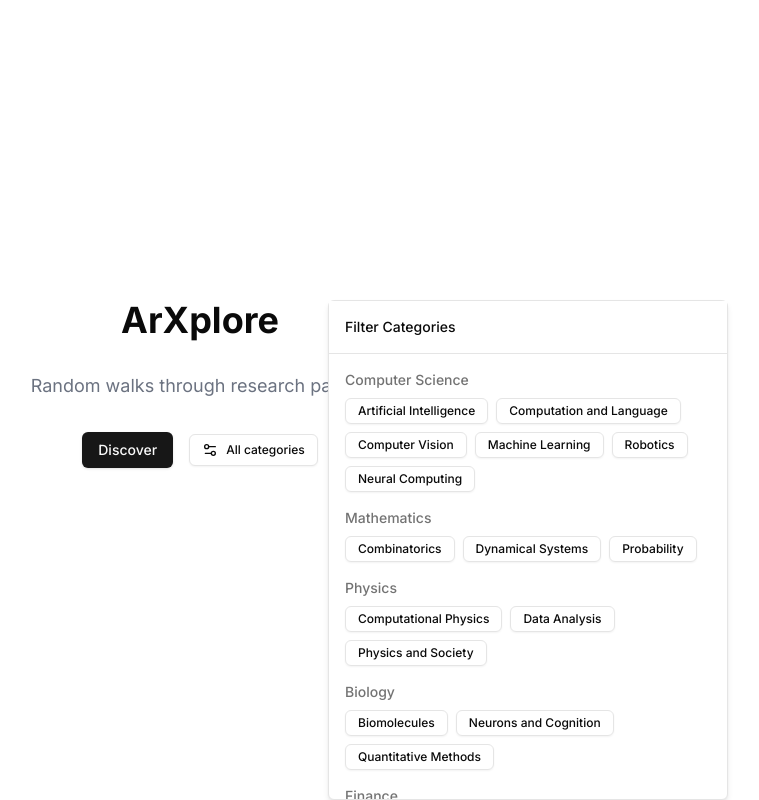
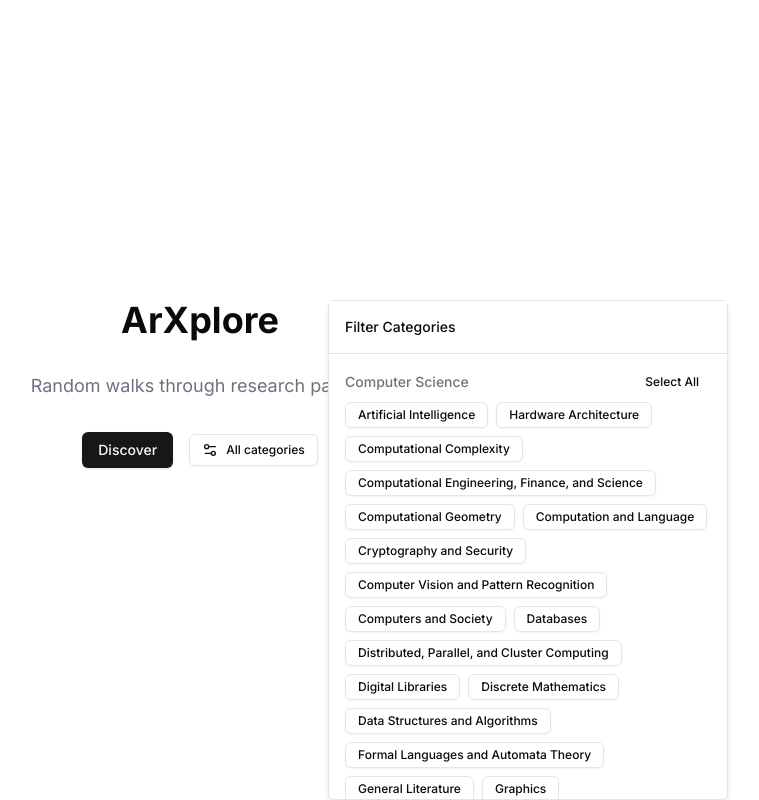
Before and after one commit to dmarticus/arxplore, a Next.js app: page / in a window 1280 px wide. Both pictures are taken after a click on the button "All categories". Shown: the whole page, without its empty margins (440-1199 px from the left). Built offline with nearby package versions, Linux system fonts and the light colour scheme.

Commit message:
added all possible arxiv categories and a better filter UX

```diff
--- a/components/CategoryFilters.tsx
+++ b/components/CategoryFilters.tsx
@@ -5,36 +5,129 @@
 export const categories = {
   "Computer Science": [
     { id: "cs.AI", name: "Artificial Intelligence" },
+    { id: "cs.AR", name: "Hardware Architecture" },
+    { id: "cs.CC", name: "Computational Complexity" },
+    { id: "cs.CE", name: "Computational Engineering, Finance, and Science" },
+    { id: "cs.CG", name: "Computational Geometry" },
     { id: "cs.CL", name: "Computation and Language" },
-    { id: "cs.CV", name: "Computer Vision" },
+    { id: "cs.CR", name: "Cryptography and Security" },
+    { id: "cs.CV", name: "Computer Vision and Pattern Recognition" },
+    { id: "cs.CY", name: "Computers and Society" },
+    { id: "cs.DB", name: "Databases" },
+    { id: "cs.DC", name: "Distributed, Parallel, and Cluster Computing" },
+    { id: "cs.DL", name: "Digital Libraries" },
+    { id: "cs.DM", name: "Discrete Mathematics" },
+    { id: "cs.DS", name: "Data Structures and Algorithms" },
+    { id: "cs.FL", name: "Formal Languages and Automata Theory" },
+    { id: "cs.GL", name: "General Literature" },
+    { id: "cs.GR", name: "Graphics" },
+    { id: "cs.GT", name: "Computer Science and Game Theory" },
+    { id: "cs.HC", name: "Human-Computer Interaction" },
+    { id: "cs.IR", name: "Information Retrieval" },
+    { id: "cs.IT", name: "Information Theory" },
     { id: "cs.LG", name: "Machine Learning" },
-    { id: "cs.RO", name: "Robotics" },
-    { id: "cs.NE", name: "Neural Computing" },
+    { id: "cs.LO", name: "Logic in Computer Science" },
+    { id: "cs.MA", name: "Multiagent Systems" },
+    { id: "cs.MM", name: "Multimedia" },
+    { id: "cs.MS", name: "Mathematical Software" },
+    { id: "cs.NA", name: "Numerical Analysis" },
+    { id: "cs.OH", name: "Other Computer Science" },
+    { id: "cs.OS", name: "Operating Systems" },
+    { id: "cs.PF", name: "Performance" },
+    { id: "cs.SE", name: "Software Engineering" },
+    { id: "cs.SI", name: "Social and Information Networks" },
+    { id: "cs.SY", name: "Systems and Control" },
   ],
   Mathematics: [
+    { id: "math.AG", name: "Algebraic Geometry" },
+    { id: "math.AP", name: "Analysis of PDEs" },
+    { id: "math.AT", name: "Algebraic Topology" },
+    { id: "math.CA", name: "Classical Analysis and ODEs" },
     { id: "math.CO", name: "Combinatorics" },
+    { id: "math.CT", name: "Category Theory" },
+    { id: "math.CV", name: "Complex Variables" },
+    { id: "math.DG", name: "Differential Geometry" },
     { id: "math.DS", name: "Dynamical Systems" },
+    { id: "math.FA", name: "Functional Analysis" },
+    { id: "math.GM", name: "General Mathematics" },
+    { id: "math.GN", name: "General Topology" },
+    { id: "math.GR", name: "Group Theory" },
+    { id: "math.GT", name: "Geometric Topology" },
+    { id: "math.HO", name: "History and Overview" },
+    { id: "math.IT", name: "Information Theory" },
+    { id: "math.KT", name: "K-Theory and Homology" },
+    { id: "math.LO", name: "Logic" },
+    { id: "math.MG", name: "Mathematical Physics" },
+    { id: "math.MP", name: "Mathematical Physics" },
+    { id: "math.NA", name: "Numerical Analysis" },
+    { id: "math.NT", name: "Number Theory" },
+    { id: "math.OA", name: "Operator Algebras" },
+    { id: "math.OC", name: "Optimization and Control" },
     { id: "math.PR", name: "Probability" },
+    { id: "math.QA", name: "Quantum Algebra" },
+    { id: "math.RA", name: "Rings and Algebras" },
+    { id: "math.RT", name: "Representation Theory" },
+    { id: "math.SG", name: "Symplectic Geometry" },
+    { id: "math.SP", name: "Spectral Theory" },
+    { id: "math.ST", name: "Statistics Theory" },
   ],
   Physics: [
+    { id: "physics.acc-ph", name: "Accelerator Physics" },
+    { id: "physics.app-ph", name: "Applied Physics" },
+    { id: "physics.atm-clus", name: "Atmospheric and Oceanic Physics" },
+    { id: "physics.bio-ph", name: "Biological Physics" },
+    { id: "physics.chem-ph", name: "Chemical Physics" },
+    { id: "physics.class-ph", name: "Classical Physics" },
     { id: "physics.comp-ph", name: "Computational Physics" },
-    { id: "physics.data-an", name: "Data Analysis" },
+    {
+      id: "physics.data-an",
+      name: "Data Analysis, Statistics and Probability",
+    },
+    { id: "physics.ed-ph", name: "Physics Education" },
+    { id: "physics.geo-ph", name: "Geophysics" },
+    { id: "physics.hist-ph", name: "History and Philosophy of Physics" },
+    { id: "physics.ins-det", name: "Instrumentation and Detectors" },
+    { id: "physics.med-ph", name: "Medical Physics" },
+    { id: "physics.optics", name: "Optics" },
+    { id: "physics.plasm-ph", name: "Plasma Physics" },
+    { id: "physics.pop-ph", name: "Popular Physics" },
     { id: "physics.soc-ph", name: "Physics and Society" },
+    { id: "physics.space-ph", name: "Space Physics" },
   ],
   Biology: [
     { id: "q-bio.BM", name: "Biomolecules" },
+    { id: "q-bio.MN", name: "Molecular Networks" },
     { id: "q-bio.NC", name: "Neurons and Cognition" },
-    { id: "q-bio.QM", name: "Quantitative Methods" },
+    { id: "q-bio.OT", name: "Other Quantitative Biology" },
   ],
   Finance: [
+    { id: "q-fin.CP", name: "Computational Finance" },
+    { id: "q-fin.EC", name: "Econometrics" },
+    { id: "q-fin.MF", name: "Mathematical Finance" },
     { id: "q-fin.PM", name: "Portfolio Management" },
     { id: "q-fin.ST", name: "Statistical Finance" },
-    { id: "q-fin.TR", name: "Trading" },
+    { id: "q-fin.TR", name: "Trading and Market Microstructure" },
   ],
   Statistics: [
+    { id: "stat.AP", name: "Applications" },
+    { id: "stat.CO", name: "Computation" },
     { id: "stat.ML", name: "Machine Learning" },
     { id: "stat.ME", name: "Methodology" },
-    { id: "stat.AP", name: "Applications" },
+    { id: "stat.OT", name: "Other Statistics" },
+    { id: "stat.TH", name: "Theoretical Statistics" },
+  ],
+  "Electrical Engineering and Systems Science": [
+    { id: "eess.AS", name: "Audio and Speech Processing" },
+    { id: "eess.IV", name: "Image and Video Processing" },
+    { id: "eess.SP", name: "Signal Processing" },
+    { id: "eess.SY", name: "Systems and Control" },
+  ],
+  Economics: [
+    { id: "econ.EM", name: "Econometrics" },
+    { id: "econ.GN", name: "General Economics" },
+    { id: "econ.MC", name: "Microeconomics" },
+    { id: "econ.MT", name: "Macroeconomics" },
+    { id: "econ.TH", name: "Theoretical Economics" },
   ],
 };
 
@@ -51,6 +144,27 @@
 
   const clearAll = () => {
     selectedCategories.forEach((categoryId) => onToggleCategory(categoryId));
+  };
+
+  const toggleAllInCategory = (items: { id: string }[]) => {
+    const categoryIds = items.map((item) => item.id);
+    const allSelected = categoryIds.every((id) =>
+      selectedCategories.includes(id)
+    );
+
+    categoryIds.forEach((id) => {
+      if (allSelected) {
+        // If all are selected, deselect all
+        if (selectedCategories.includes(id)) {
+          onToggleCategory(id);
+        }
+      } else {
+        // If not all selected, select all missing ones
+        if (!selectedCategories.includes(id)) {
+          onToggleCategory(id);
+        }
+      }
+    });
   };
 
   return (
@@ -95,9 +209,23 @@
             <div className="space-y-4">
               {Object.entries(categories).map(([group, items]) => (
                 <div key={group} className="space-y-2">
-                  <h3 className="text-sm font-medium text-muted-foreground">
-                    {group}
-                  </h3>
+                  <div className="flex items-center justify-between">
+                    <h3 className="text-sm font-medium text-muted-foreground">
+                      {group}
+                    </h3>
+                    <Button
+                      variant="ghost"
+                      size="sm"
+                      onClick={() => toggleAllInCategory(items)}
+                      className="h-6 text-xs"
+                    >
+                      {items.every((item) =>
+                        selectedCategories.includes(item.id)
+                      )
+                        ? "Deselect All"
+                        : "Select All"}
+                    </Button>
+                  </div>
                   <div className="flex flex-wrap gap-2">
                     {items.map((category) => (
                       <Button
```
